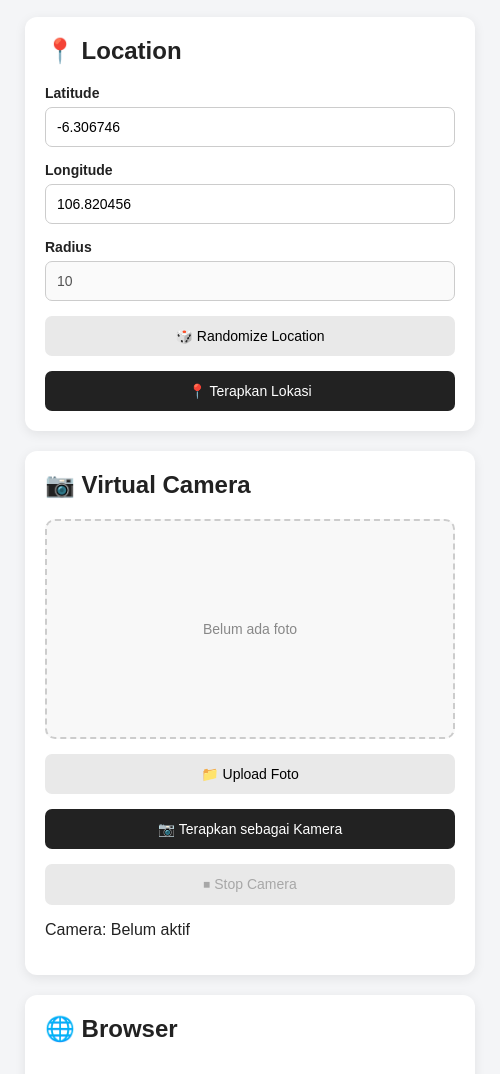
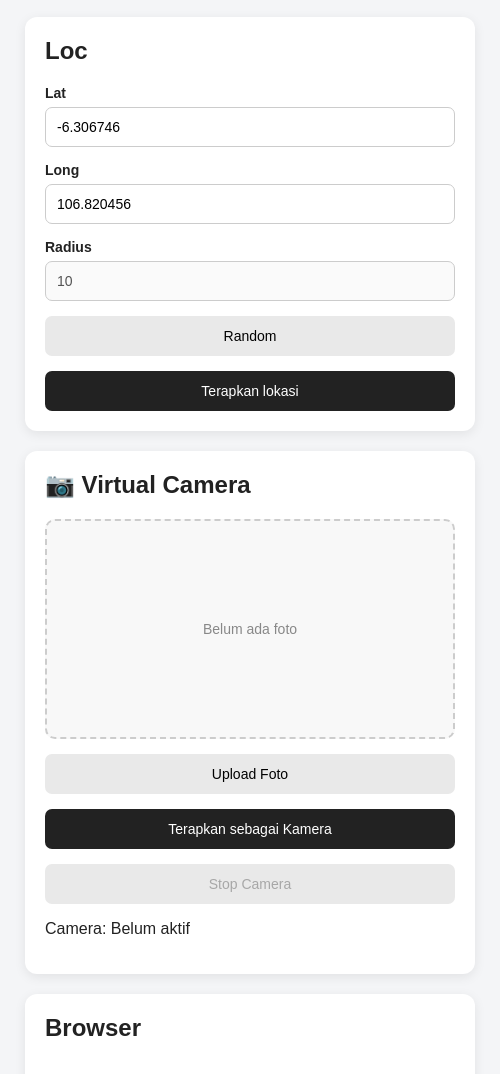
Before and after one commit to Adhistyas/loclock-desk, an Electron app: page index.html in a window 500 px wide. Shown: the part 109-1183 px from the top of the page. Drawn offline with Linux system fonts and the light colour scheme.

Commit message:
fix tampilan

```diff
--- a/index.html
+++ b/index.html
@@ -15,42 +15,35 @@
 
     <div class="container">
 
-        <h1>Loclock</h1>
+        <h1>Loclock Desktop</h1>
 
         <p class="subtitle">
-            Location & Virtual Camera
+            Loc & Vcam
         </p>
 
         <!-- LOCATION -->
 
         <div class="card">
 
-            <h2>📍 Location</h2>
+            <h2>Loc</h2>
 
             <label>
-                Latitude
+                Lat
             </label>
-
             <input id="latitude" type="number" step="0.000001" value="-6.306746">
-
             <label>
-                Longitude
+                Long
             </label>
-
             <input id="longitude" type="number" step="0.000001" value="106.820456">
-
             <label>
                 Radius
             </label>
-
             <input id="radius" type="number" value="10" disabled>
-
             <button id="randomizeButton">
-                🎲 Randomize Location
+                Random
             </button>
-
             <button id="applyButton" class="primary">
-                📍 Terapkan Lokasi
+                Terapkan lokasi
             </button>
 
         </div>
@@ -59,62 +52,45 @@
         <!-- VIRTUAL CAMERA -->
 
         <div class="card">
-
             <h2>📷 Virtual Camera</h2>
-
             <div id="imagePreviewContainer" class="image-preview-container">
                 <div id="emptyPreview" class="empty-preview">
                     Belum ada foto
                 </div>
-
                 <img id="imagePreview" alt="Preview">
             </div>
-
             <input id="photoInput" type="file" accept="image/png,image/jpeg,image/webp" hidden>
-
             <button id="uploadButton">
-                📁 Upload Foto
+                Upload Foto
             </button>
-
             <button id="applyCameraButton" class="primary" disabled>
-                📷 Terapkan sebagai Kamera
+                Terapkan sebagai Kamera
             </button>
-
             <button id="stopCameraButton" type="button" disabled>
-                ⏹ Stop Camera
+                Stop Camera
             </button>
-
             <p id="cameraStatus">
                 Camera: Belum aktif
             </p>
-
         </div>
 
 
         <!-- BROWSER -->
 
         <div class="card">
-
-            <h2>🌐 Browser</h2>
-
+            <h2>Browser</h2>
             <button id="openAddressButton">
                 Buka Test My Address
             </button>
-
             <button id="openCameraButton">
                 Buka Test Camera
             </button>
-
             <p id="status">
                 Status: Ready
             </p>
-
         </div>
-
     </div>
-
     <script src="renderer.js"></script>
-
 </body>
 
 </html>
```
